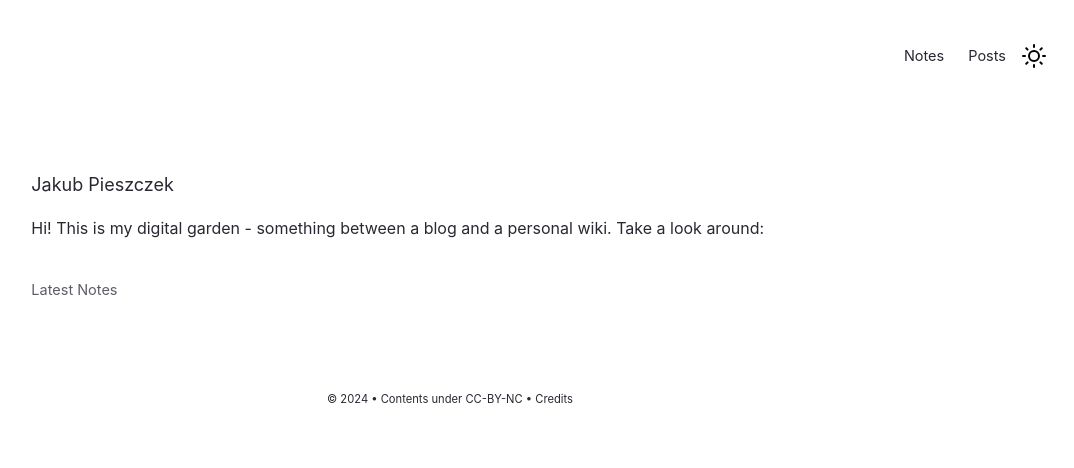
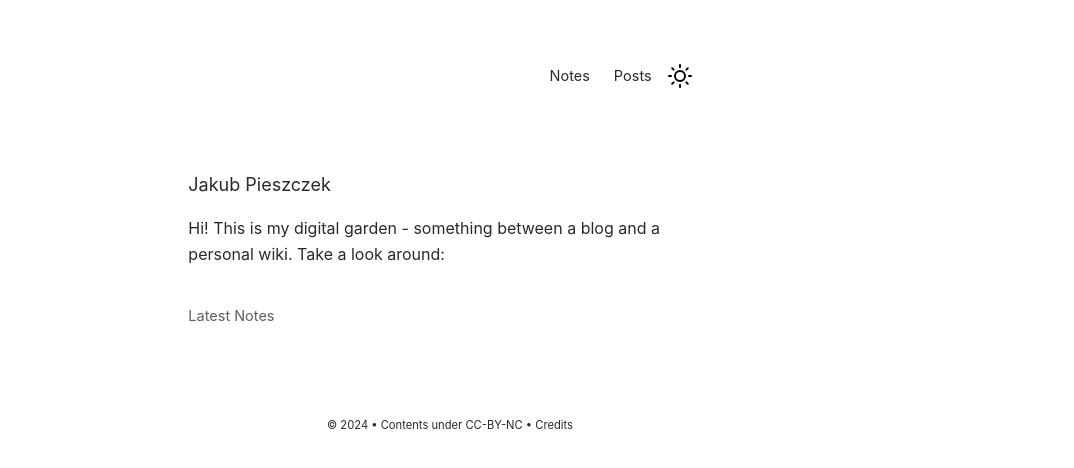
Before and after one commit to dzjkb/dzjkb.github.io, a Jekyll site: the page built from pages/index.md, in a window 1280 px wide. Shown: the top 468 px of the page, without its empty margins (190-1264 px from the left). Built offline with Jekyll 4.4.1, drawn with Linux system fonts in a browser that asks for light colours.

Commit message:
change post layout width

```diff
--- a/_layouts/Post.html
+++ b/_layouts/Post.html
@@ -69,10 +69,10 @@
 
 <body>
     <main>
-    {%- include Nav.html -%}
     <section class="section">
         <div class="columns is-centered">
-            <div class="column is-8-widescreen  is-8-desktop is-8-tablet is-12-mobile">
+            <div class="column is-5-widescreen  is-6-desktop is-8-tablet is-12-mobile">
+                {%- include Nav.html -%}
 
                 <!-- Homepage Layout-->
                 {%- if page.permalink == "/" -%}
```
